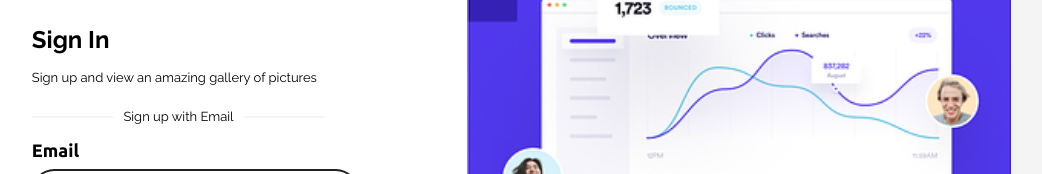
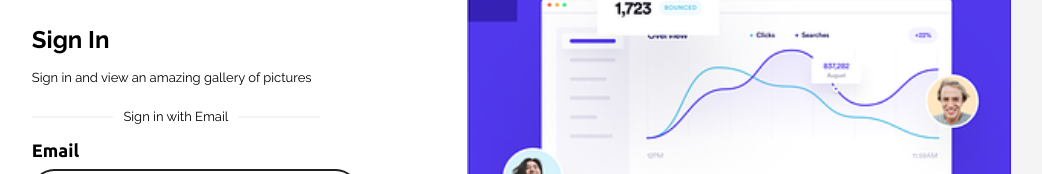
Before and after one commit to Tulasijoshua/hng-stageThree_gallery, a React (Vite) app: page /login in a window 1280 px wide. Shown: the part 160-334 px from the top of the page, without its empty margins (173-1215 px from the left). Built offline with nearby package versions, Linux system fonts and the light colour scheme; no server answers.

Commit message:
Feat: updeated

```diff
--- a/src/pages/auth/login/Login.jsx
+++ b/src/pages/auth/login/Login.jsx
@@ -42,11 +42,11 @@ const Login = () => {
                         <div></div>
                         <div className='login-name'>
                             <h2>{login ? 'Sign In' : 'Sign Up'}</h2>
-                            <p>Sign up and view an amazing gallery of pictures</p>
+                            <p>{login ? 'Sign in' : 'Sign up'} and view an amazing gallery of pictures</p>
                         </div>
                         <div className='email-alignment'>
                             <div className='left-line'></div>
-                            <div className='line-text'>Sign up with Email</div>
+                            <div className='line-text'>{login ? 'Sign in' : 'Sign up'} with Email</div>
                             <div className='right-line'></div>
                         </div>
                         <div className='main-form'>
```
